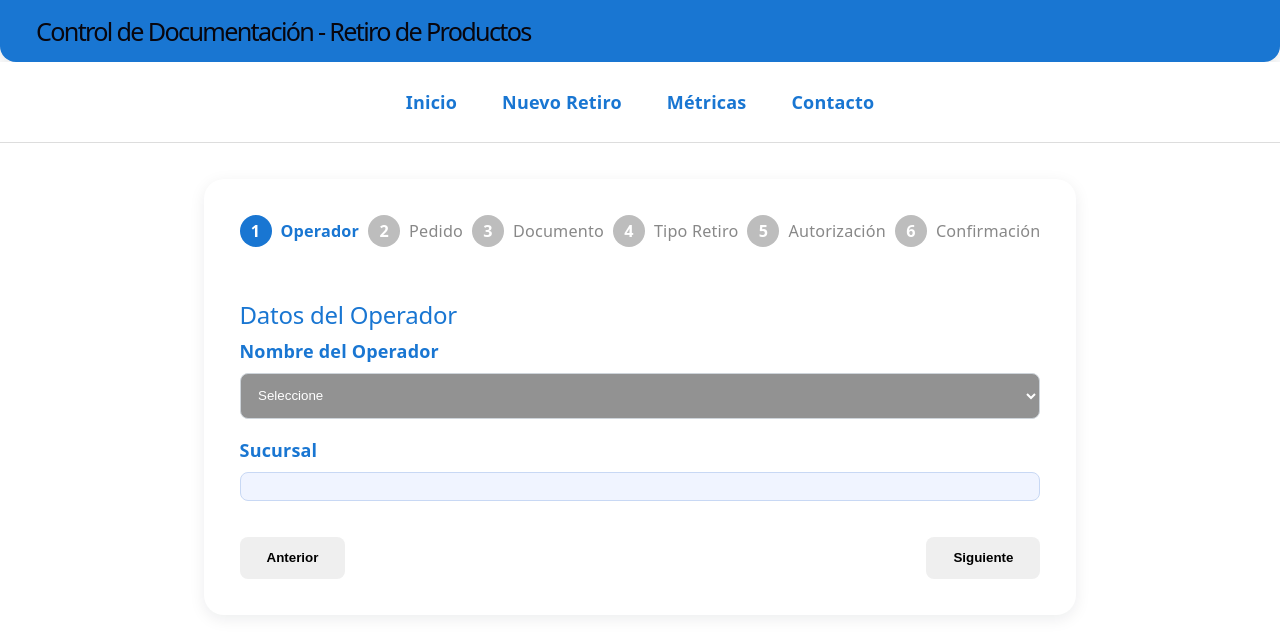
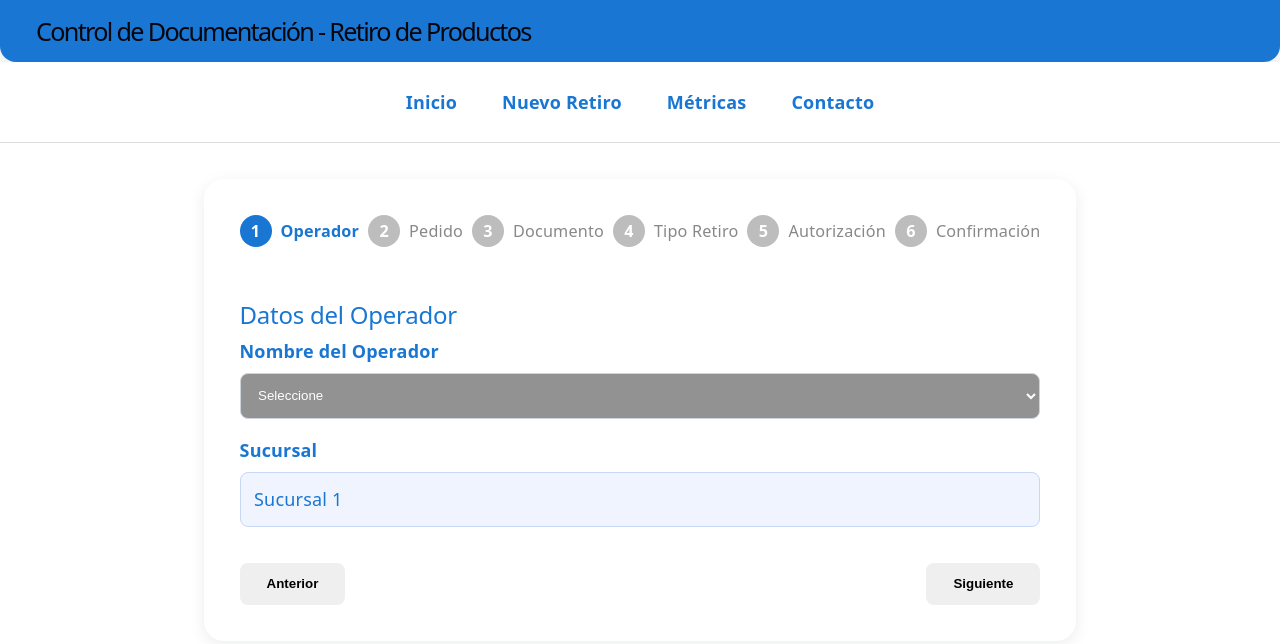
Before and after one commit to BlasterLc/checklist-retiro-frontend, a React (Vite) app: page /retiro in a window 1280 px wide. Shown: the top 644 px of the page. Built offline with nearby package versions, Linux system fonts and the light colour scheme; no server answers.

Commit message:
fix: sucursal por defecto 'Sucursal 1' si VITE_SUCURSAL no está definida

```diff
--- a/src/pages/NuevoRetiro.jsx
+++ b/src/pages/NuevoRetiro.jsx
@@ -18,7 +18,7 @@ const [resultadoFinal, setResultadoFinal] = useState(null);
 
 const { retiros, setRetiros } = useRetiros();
 
-const SUCURSAL = import.meta.env.VITE_SUCURSAL ?? "";
+const SUCURSAL = import.meta.env.VITE_SUCURSAL ?? "Sucursal 1";
 
 const [formulario, setFormulario] = useState({
 
```
